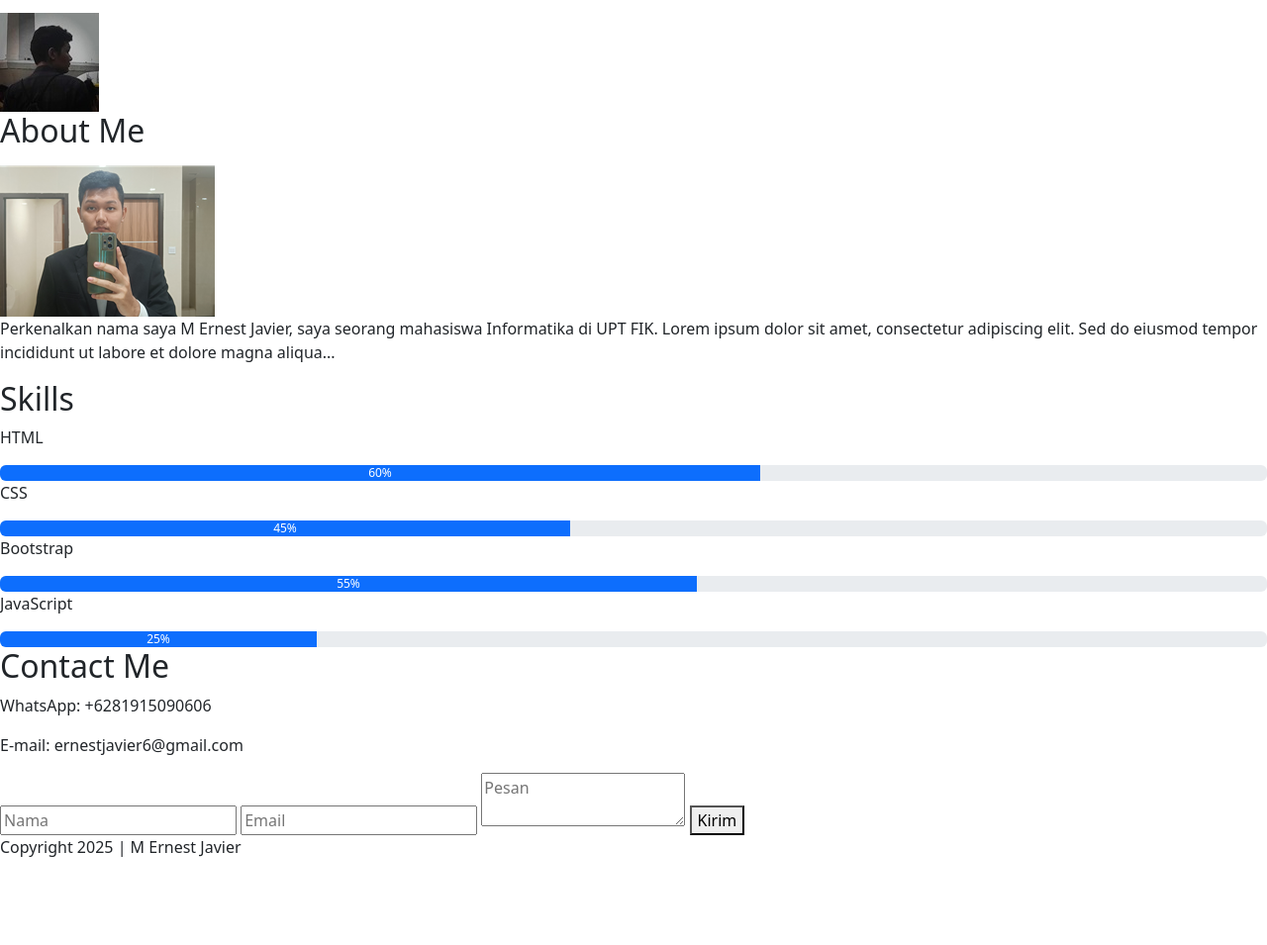
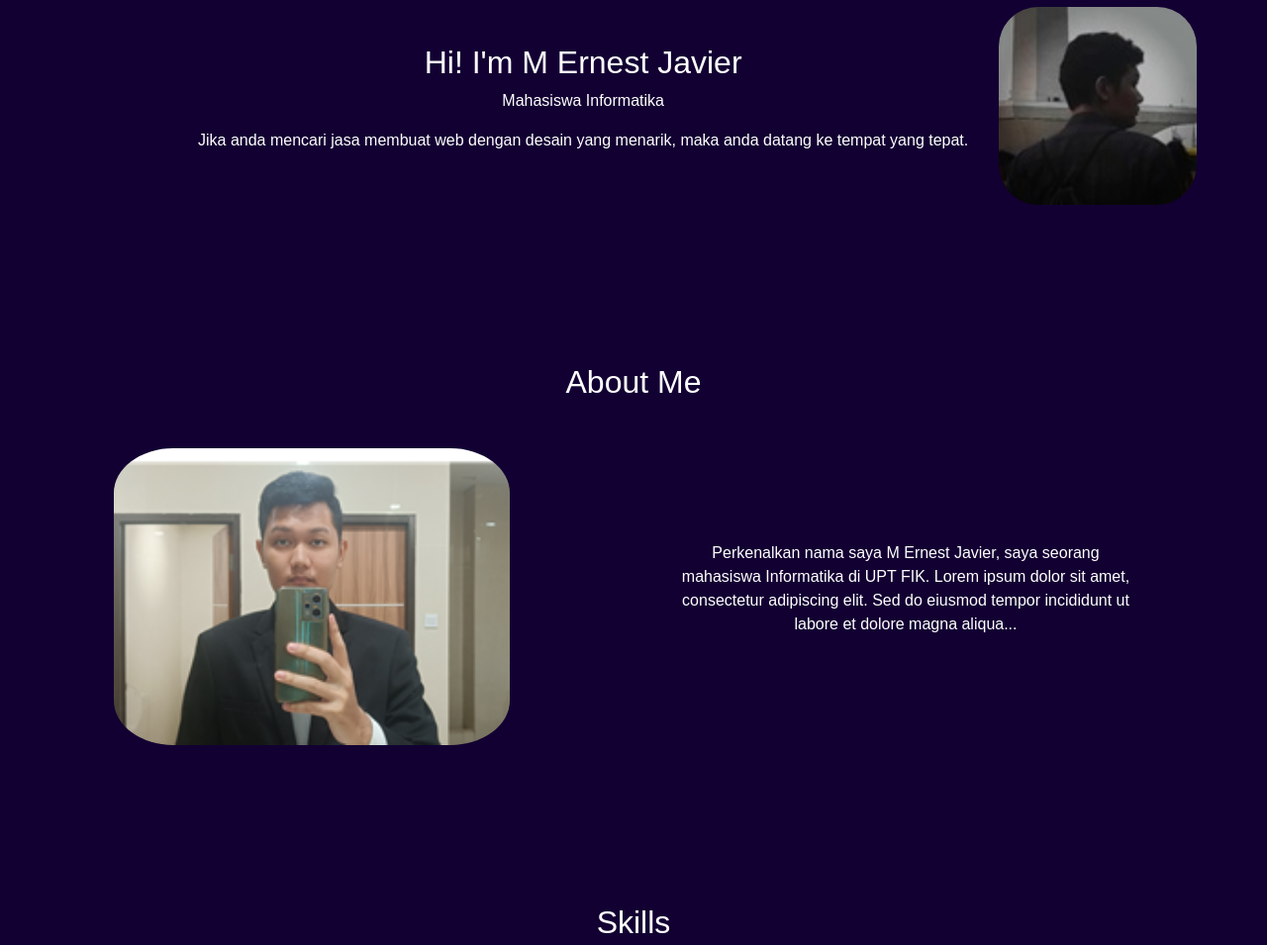
Before and after one commit to ernestjavier/Web_Portofolio, a plain HTML site: page index.html in a window 1280 px wide. Shown: the part 169-1124 px from the top of the page at 99% size. Before the commit the page ends 1053 px from the top, so only its background shows below. Drawn offline with nearby package versions, Linux system fonts and the light colour scheme.

Commit message:
style.css

```diff
--- a/style.css
+++ b/style.css
@@ -1,66 +1,107 @@
-@media (max-width: 768px) {
+body {
+  height: 1230px;
+  margin: 0;
+  font-family: "Poppins", sans-serif;
+  background-color: #120032;
+  color: white;
+  justify-content: center;
+  align-items: center;
+  text-align: center;
+  padding: 0;
+}
+
+ul {
+  margin-left: auto;
+}
+
 .intro {
-    flex-direction: column;
-    text-align: center;
-    padding: 20px;
-    margin-top: 3rem;
+  display: flex;
+  align-items: center;
+  padding: 40px;
+  margin-top: 5rem;
 }
 
 .intro .textintro {
-    margin: 0;
+  margin-left: 10rem;
+}
+
+.intro .profile-img-intro {
+  margin: auto;
+}
+
+.intro .profile-img-intro img {
+  width: 200px;
+  height: 200px;
+  border-radius: 20%;
+}
+
+#about,
+#skills,
+#contact {
+  padding: 40px;
+  text-align: center;
+  margin-top: 5rem;
 }
 
 .flex-about {
-    flex-direction: column;
-    align-items: center;
-    padding: 0 20px;
+  margin-top: 3rem;
+  display: flex;
+}
+
+.profile-img-about {
+  margin: auto;
 }
 
 .profile-img-about img {
-    width: 100%;
-    max-width: 300px;
-    height: auto;
-    margin-bottom: 20px;
+  width: 400px;
+  height: 300px;
+  border-radius: 15%;
 }
 
 .about-box {
-    max-width: 100%;
-    padding: 10px;
+  margin: auto;
+  color: rgb(255, 255, 255);
+  padding: 20px;
+  border-radius: 15px;
+  max-width: 500px;
 }
 
 #skills {
-    padding: 20px;
+  padding-right: 200px;
+  padding-left: 200px;
 }
-
 #skill {
-    margin-bottom: 1rem;
+  margin-bottom: 1.2rem;
+  background-color: #1e0047;
 }
 
 form {
-    width: 100%;
-    padding: 0 20px;
+  display: flex;
+  flex-direction: column;
+  align-items: center;
+  gap: 10px;
+  margin-top: 20px;
 }
 
 input,
 textarea {
-    width: 100%;
-    max-width: 300px;
+  width: 250px;
+  padding: 10px;
+  border: none;
+  border-radius: 5px;
 }
 
-  .navbar-brand {
-    font-size: 1rem;
+button {
+  background-color: #6a0dad;
+  color: white;
+  padding: 10px 20px;
+  border: none;
+  border-radius: 10px;
+  cursor: pointer;
 }
 
-  h2 {
-    font-size: 1.5rem;
+footer {
+  text-align: center;
+  padding: 20px;
+  background-color: #1e0047;
 }
-
-  .nav-link {
-    font-size: 0.9rem;
-  }
-
-  .profile-img-intro img {
-    width: 150px;
-    height: 150px;
-  }
-}
```
Lines whose indentation alone changed are shown as unchanged.
